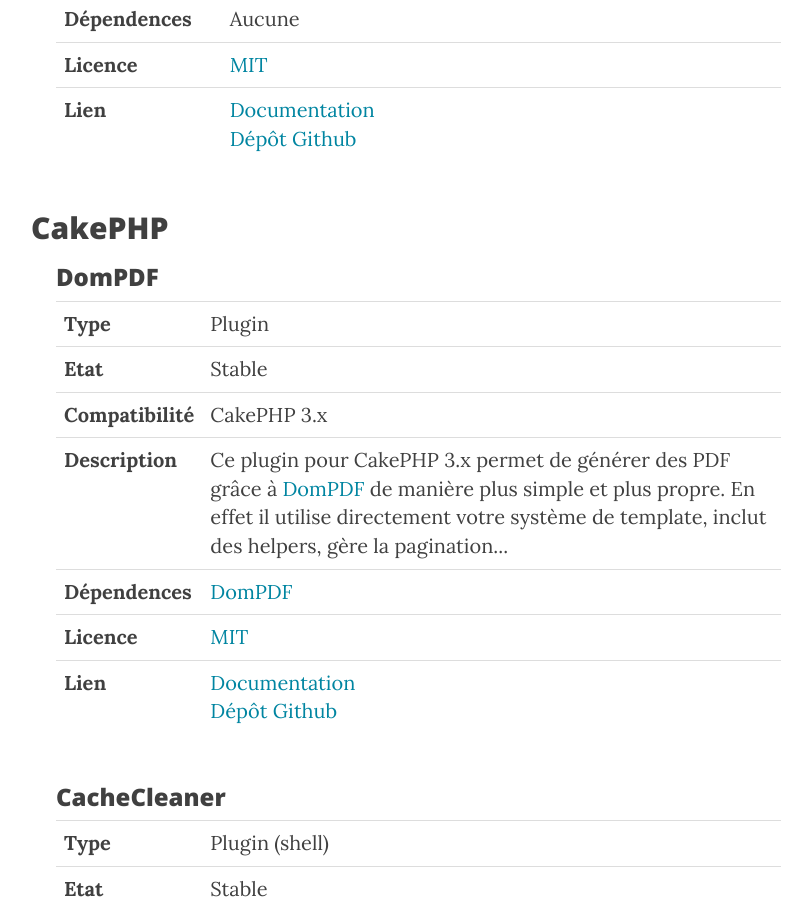
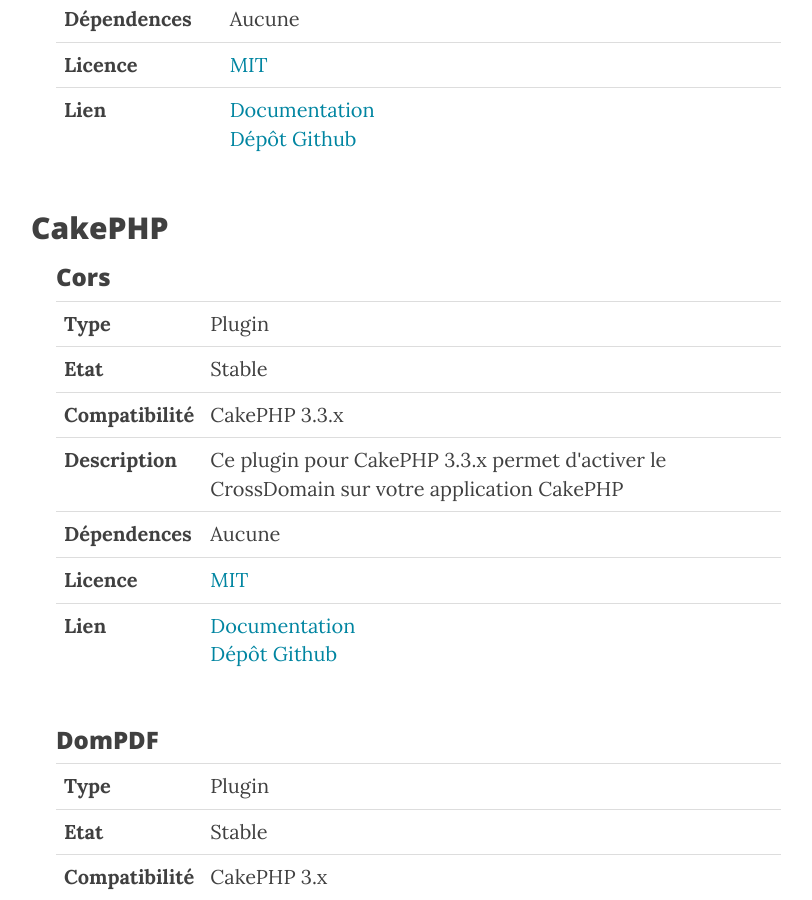
Before and after one commit to ozee31/ozee31.github.io, a Jekyll site: the page built from projects.html, in a window 1280 px wide and 900 px high, scrolled down 879 px. Shown: the whole window, without its empty margins (234-1046 px from the left). Built offline with Jekyll 4.4.1, drawn with Linux system fonts in a browser that asks for light colours; nearby versions of some CDN libraries.

Commit message:
article cors + projet cors + fix about

```diff
--- /dev/null
+++ b/_includes/projets/cakephp-cors.html
@@ -0,0 +1,45 @@
+<article>
+    <h2 class="h3">Cors</h2>
+
+    <table>
+      <tbody>
+        <tr>
+          <th>Type</th>
+          <td>Plugin</td>
+        </tr>
+        <tr>
+          <th>Etat</th>
+          <td>Stable</td>
+        </tr>
+        <tr>
+          <th>Compatibilité</th>
+          <td>CakePHP 3.3.x</td>
+        </tr>
+        <tr>
+          <th>Description</th>
+          <td>
+            Ce plugin pour CakePHP 3.3.x permet d'activer le CrossDomain sur votre application CakePHP
+          </td>
+        </tr>
+        <tr>
+          <th>Dépendences</th>
+          <td>
+            Aucune
+          </td>
+        </tr>
+        <tr>
+          <th>Licence</th>
+          <td><a href="https://opensource.org/licenses/mit-license.php">MIT</a></td>
+        </tr>
+        <tr>
+          <th>Lien</th>
+          <td>
+            <ul class="list-unstyled">
+              <li><a href="https://github.com/ozee31/cakephp-cors">Documentation</a></li>
+              <li><a href="https://github.com/ozee31/cakephp-cors">Dépôt Github</a></li>
+            </ul>
+          </td>
+        </tr>
+      </tbody>
+    </table>
+  </article>
--- a/_posts/2016-07-12-cakephp-3-crosscomain-cors.markdown
+++ b/_posts/2016-07-12-cakephp-3-crosscomain-cors.markdown
@@ -7,6 +7,12 @@
 header-img: "img/php.png"
 hearder-bg-color: "#6082BB"
 ---
+
+> **!!!**
+>
+> **Attention cette méthode est dépréciée depuis la version 3.3 de CakePHP, je vous invite [à lire cet article](http://flavienbeninca.fr/2016/11/09/cakephp-3-3-crosscomain-cors-middleware.html) pour activer le CrossDomain grâce au Middleware.**
+>
+> **!!!**
 
 # CakePhp 3 : Activer le CrossDomain (CORS)
 
--- a/about.html
+++ b/about.html
@@ -15,7 +15,7 @@
 </p>
 
 <p>
-    Familié avec les structures MVC, je développe actuellement essentiellement sur le framework CakePHP (v3) depuis 1 an bien que j'ai dejà utilisé Laravel ou un framework maison pendant 2 ans (en entreprise).
+    A l'aise avec les structures MVC, je développe actuellement essentiellement sur le framework CakePHP (v3) depuis 1 an bien que j'ai dejà utilisé Laravel ou un framework maison pendant 2 ans (en entreprise).
 </p>
 
 
--- a/projects.html
+++ b/projects.html
@@ -15,6 +15,7 @@
 <section class="project-section">
   <h1 class="h2">CakePHP</h1>
 
+  {% include projets/cakephp-cors.html %}
   {% include projets/cakephp-dompdf.html %}
   {% include projets/cakephp-cachecleaner.html %}
   {% include projets/cakephp-logging.html %}
```
Also changed, not shown: _posts/2016-11-09-cakephp-3-3-crosscomain-cors-middleware.markdown (added, +92 -0 lines).
